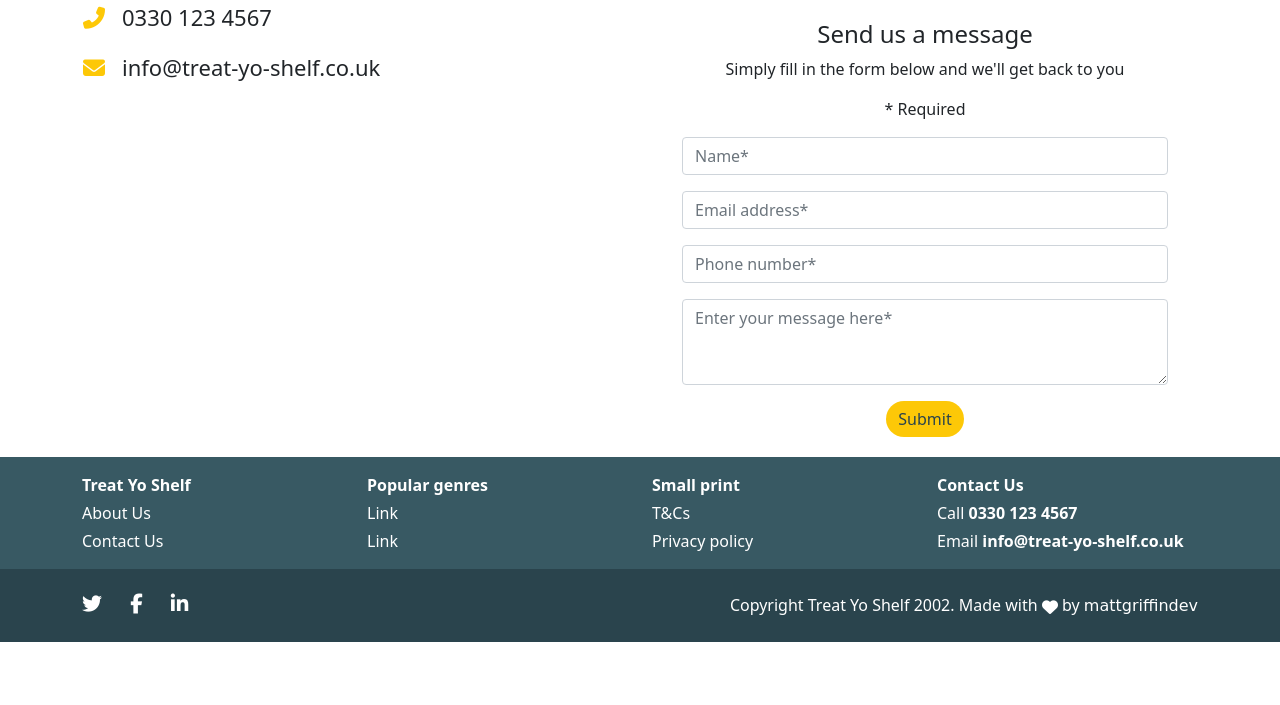
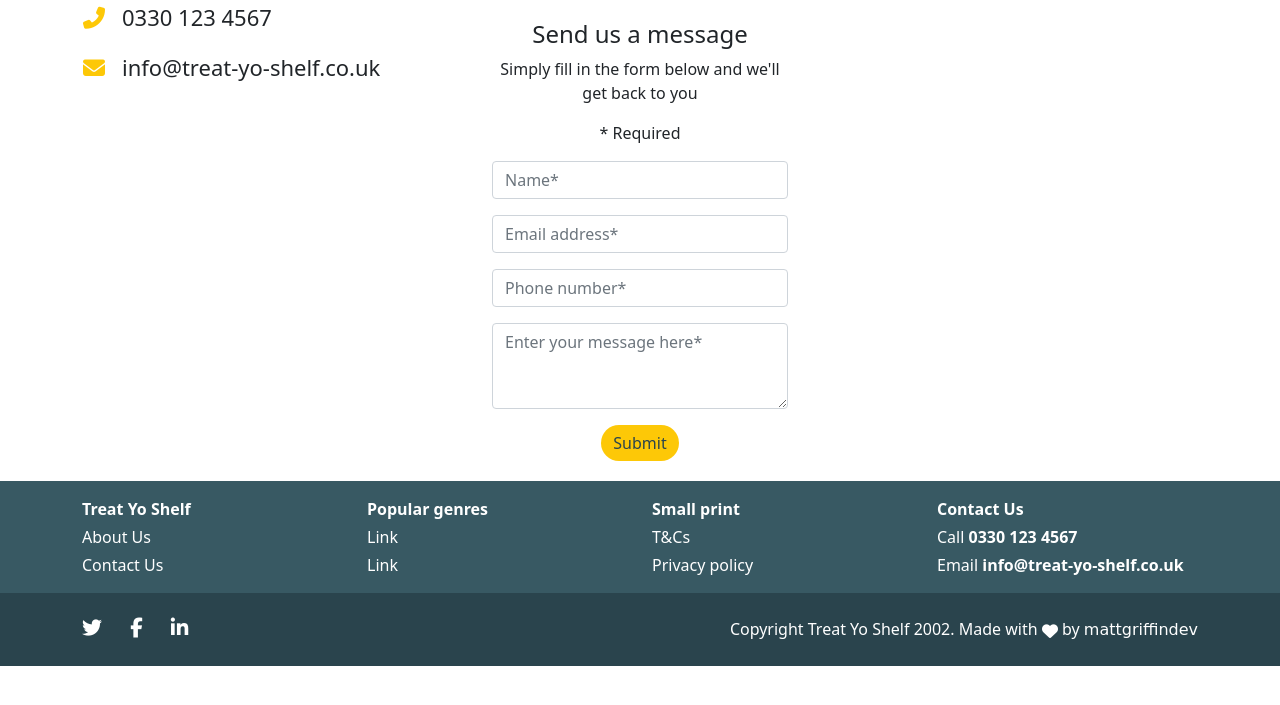
Before and after one commit to mattgriffindev/treat-yo-shelf, a Flask app: page /contact in a window 1280 px wide. Shown: the part 80-785 px from the top of the page. Run offline with Flask 2, Linux system fonts and the light colour scheme; some libraries are stand-ins or nearby versions; some web fonts are replaced.

Commit message:
Amend .col-md-6 to .col-md-4

```diff
--- a/templates/contact.html
+++ b/templates/contact.html
@@ -4,7 +4,7 @@
     <section id="contact">
         <div class="container">
             <div class="row gy-4">
-                <div class="col-12 col-md-6">
+                <div class="col-12 col-md-4">
                     <table class="contact-info">
                         <tr>
                             <td><i class="fas fa-phone-alt icon"></i></td>
@@ -16,7 +16,7 @@
                         </tr>
                     </table>
                 </div>
-                <div class="col-12 col-md-6">
+                <div class="col-12 col-md-4">
 
                     {% with messages = get_flashed_messages() %}
                         {% if messages %}
```
